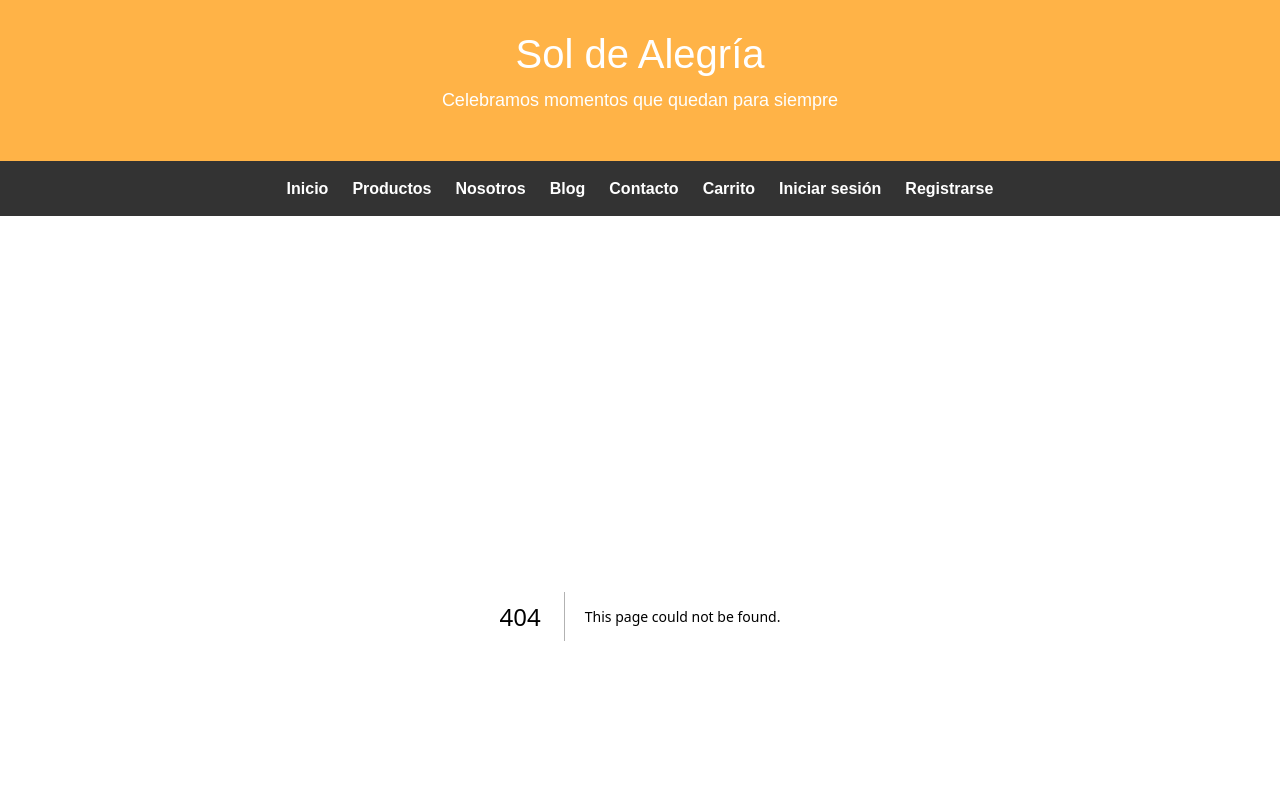
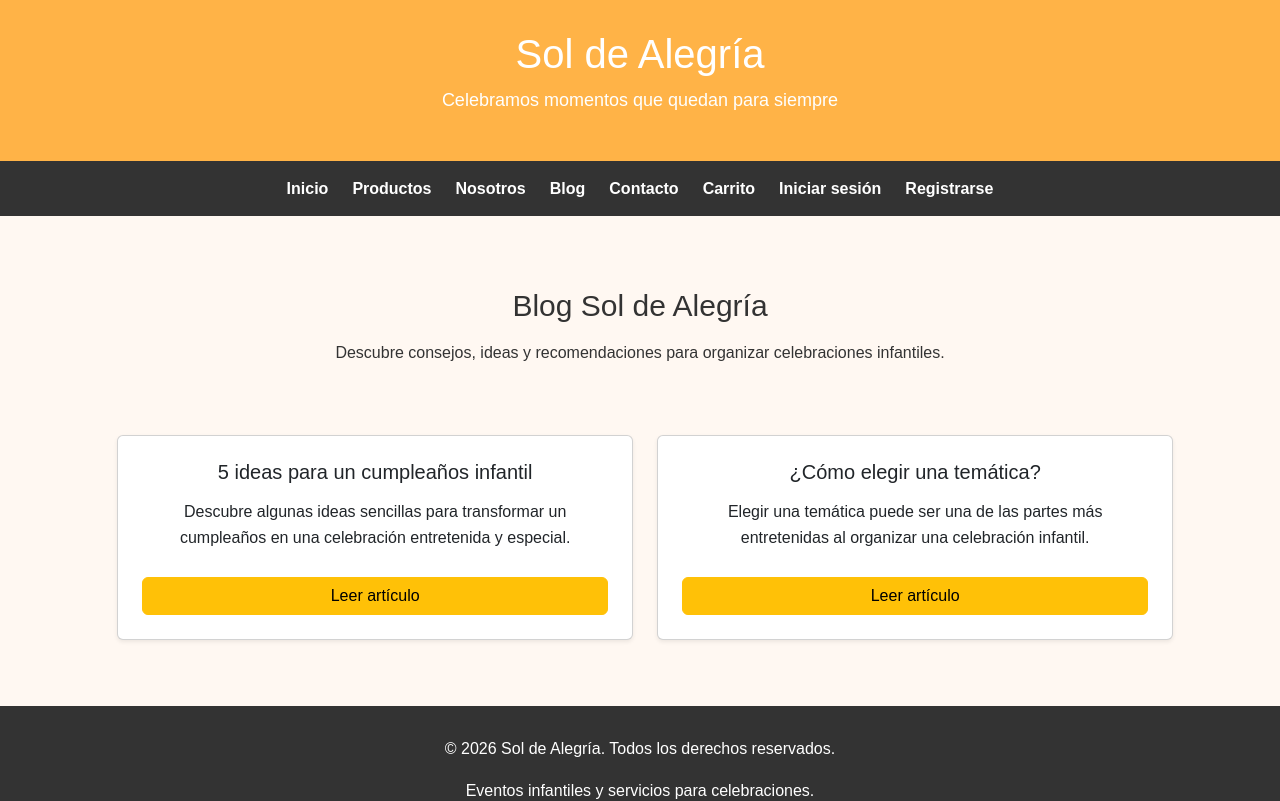
Before and after one commit to agonymustdie/sol-de-alegria-frontend, a Next.js app: page /blogs in a window 1280 px wide. Before the commit this address had no page. Shown: the top 801 px of the page. Built offline with nearby package versions, Linux system fonts and the light colour scheme.

Commit message:
Implemento blog y detalle de articulos

```diff
--- /dev/null
+++ b/app/blogs/page.tsx
@@ -0,0 +1,62 @@
+import Link from "next/link";
+
+export default function BlogsPage() {
+  return (
+    <main className="container py-5">
+      <section className="py-4">
+        <h2 className="mb-3">Blog Sol de Alegría</h2>
+
+        <p>
+          Descubre consejos, ideas y recomendaciones
+          para organizar celebraciones infantiles.
+        </p>
+      </section>
+
+      <section className="py-4">
+        <div className="row g-4">
+          <div className="col-12 col-md-6">
+            <article className="card p-4 shadow-sm h-100 w-100">
+              <h3 className="fs-5">
+                5 ideas para un cumpleaños infantil
+              </h3>
+
+              <p>
+                Descubre algunas ideas sencillas para
+                transformar un cumpleaños en una celebración
+                entretenida y especial.
+              </p>
+
+              <Link
+                href="/blogs/1"
+                className="btn btn-warning mt-auto"
+              >
+                Leer artículo
+              </Link>
+            </article>
+          </div>
+
+          <div className="col-12 col-md-6">
+            <article className="card p-4 shadow-sm h-100 w-100">
+              <h3 className="fs-5">
+                ¿Cómo elegir una temática?
+              </h3>
+
+              <p>
+                Elegir una temática puede ser una de las
+                partes más entretenidas al organizar una
+                celebración infantil.
+              </p>
+
+              <Link
+                href="/blogs/2"
+                className="btn btn-warning mt-auto"
+              >
+                Leer artículo
+              </Link>
+            </article>
+          </div>
+        </div>
+      </section>
+    </main>
+  );
+}
```
Also changed, not shown: app/blogs/[id]/page.tsx (added, +61 -0 lines).
